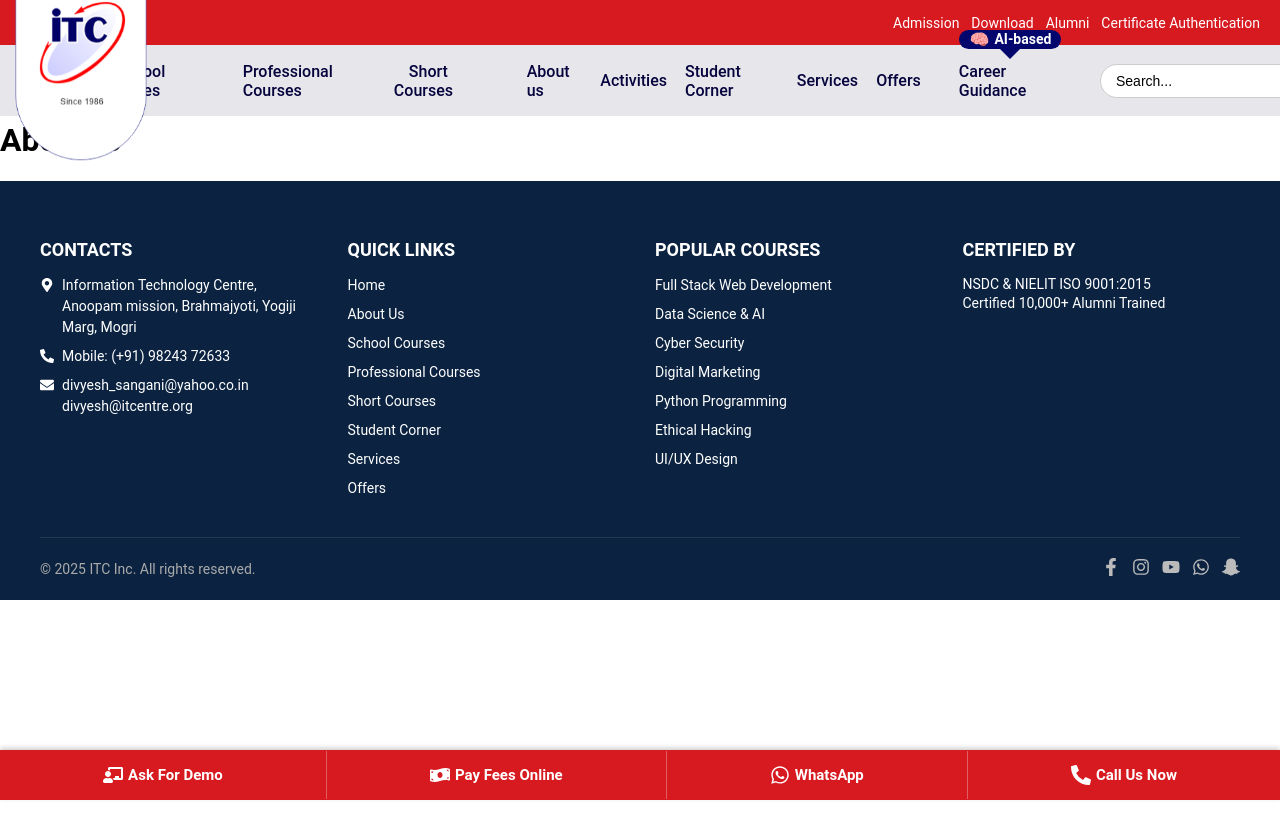
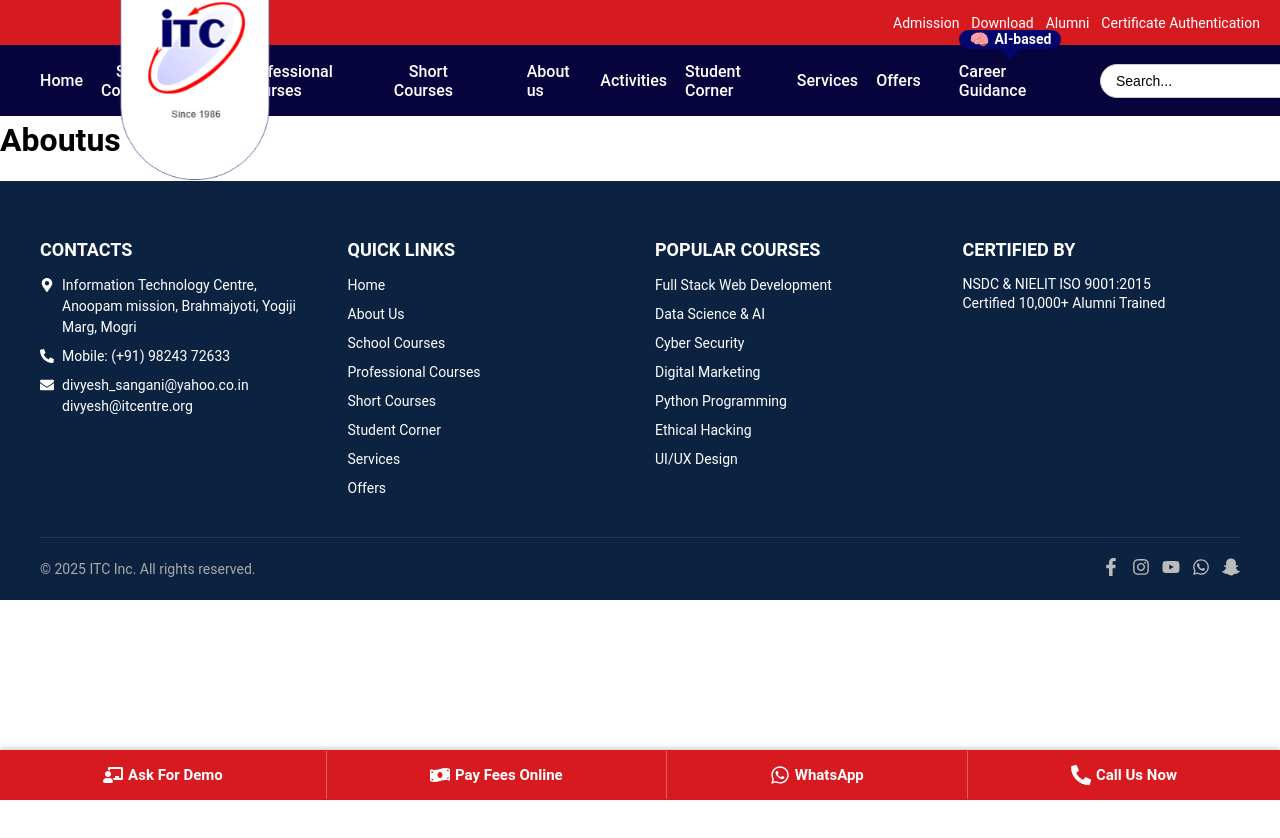
Before and after one commit to AnoopamITC/web_codeshare, a React (Vite) app in the folder frontend/itc/: page /aboutus in a window 1280 px wide. Shown: the top 838 px of the page. Built offline with nearby package versions, Linux system fonts and the light colour scheme.

Commit message:
header updated

```diff
--- a/frontend/itc/src/layout/ulayout/Header.css
+++ b/frontend/itc/src/layout/ulayout/Header.css
@@ -43,7 +43,7 @@
   position: fixed;
   top: 45px;
   width: 100%;
-  background-color: #e6e6eb;
+  background-color: #06033d;
   display: flex;
 
   align-items: center;
@@ -111,33 +111,36 @@
   /* This creates the little triangle at the bottom */
 }
 
-
-/* ===== Floating Frame Logo ===== */
+/* ===== Floating Frame Logo (in red area) ===== */
 .floating-frame {
   position: absolute;
   top: 0;
-  left: 15px;
+  left: 40px;
   z-index: 200;
 }
 
 .floating-frame img {
-  height: 160px;
-  width: auto;
-  max-width: 140px;
+  height: 180px;
+  width: 150px;
+  padding-left: 80px;
 }
 
-/* ===== Mini Logo inside Blue Bar ===== */
+/* ===== Mini Logo inside Blue Bar (only when scrolled) ===== */
 .mini-logo {
   position: absolute;
-  left: 20px;
+  left: 40px;
   top: 6px;
-  height: 50px;
+  height: 60px;
+  z-index: 101;
+  padding-left: 60px;
   transition: opacity 0.25s ease, transform 0.25s ease;
   pointer-events: none;
+  display: flex;
+  align-items: center;
 }
 
 .mini-logo img {
-  height: 50px;
+  height: 30px;
 }
 
 .mini-logo.hidden {
@@ -158,7 +161,7 @@
 }
 
 .nav-links a {
-  color: #06033d;
+  color: #ffffff;
   text-decoration: none;
   font-size: 16px;
   font-weight: 500;
--- a/frontend/itc/src/layout/ulayout/Header.jsx
+++ b/frontend/itc/src/layout/ulayout/Header.jsx
@@ -1,7 +1,7 @@
 import React, { useState, useEffect } from "react";
 import "./Header.css";
 import frameImg from "/wp_1.png"; // big floating logo
-import smallLogo from "/itc.png"; // smaller version for blue bar
+import smallLogo from "/logoframe_itc.png"; // smaller version for blue bar
 import { Link } from "react-router-dom";
 import {FaSearch} from "react-icons/fa";
 export default function Header() {
```
Also changed, not shown: frontend/itc/public/logoframe_itc.png (added).
